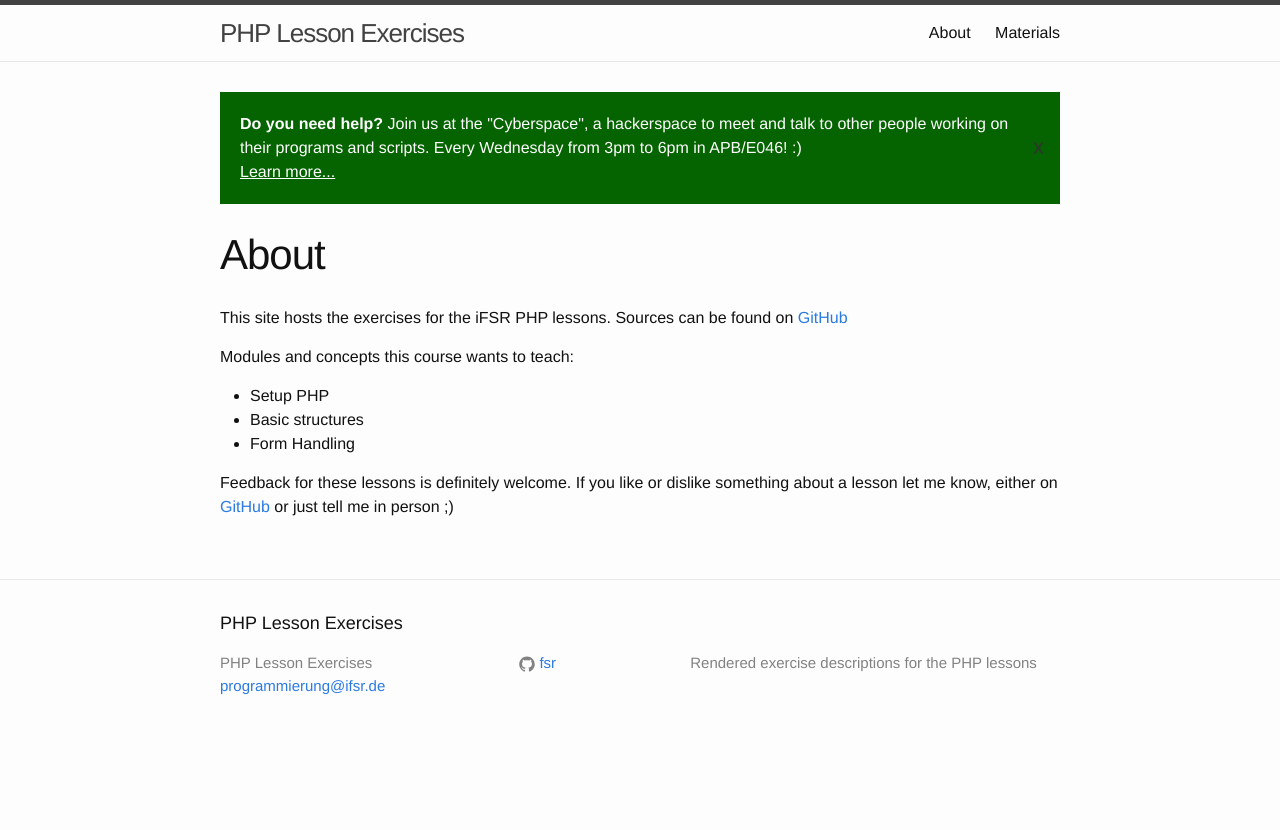
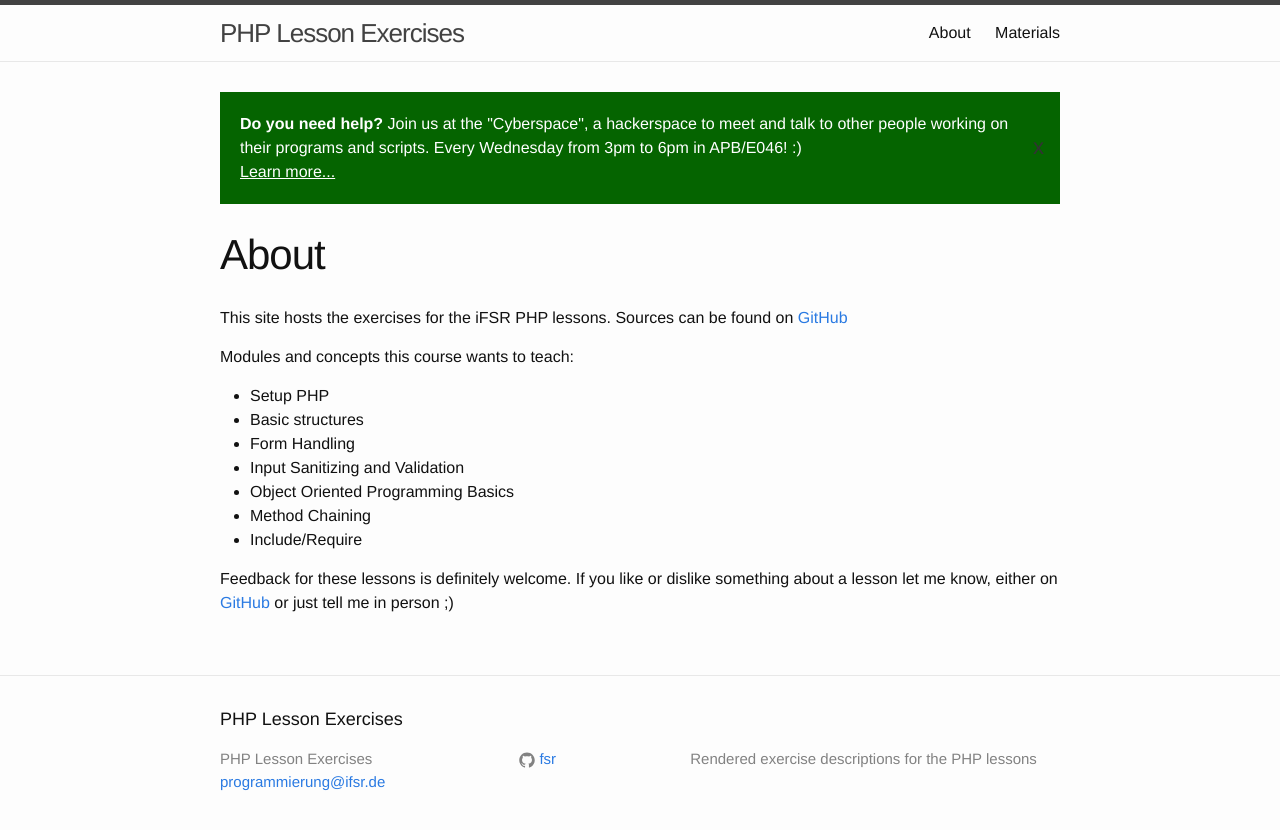
Before and after one commit to fsr/php-lessons, a Jekyll site: the page built from about.md, in a window 1280 px wide. Shown: the top 830 px of the page. Built offline with Jekyll 4.4.1, drawn with Linux system fonts in a browser that asks for light colours.

Commit message:
Add new lesson

```diff
--- a/_data/materials.yml
+++ b/_data/materials.yml
@@ -14,3 +14,8 @@
     name: Processing Forms
     url: https://ifsr.de/kurs-materialien/php/03-processing-forms.pdf
     published: True
+  -
+    number: 4
+    name: Object Oriented Programming 1
+    url: https://ifsr.de/kurs-materialien/php/04-object-oriented-programming.pdf
+    published: True
--- a/_data/overview.yml
+++ b/_data/overview.yml
@@ -2,3 +2,7 @@
     - Setup PHP
     - Basic structures
     - Form Handling
+    - Input Sanitizing and Validation
+    - Object Oriented Programming Basics
+    - Method Chaining
+    - Include/Require
```
